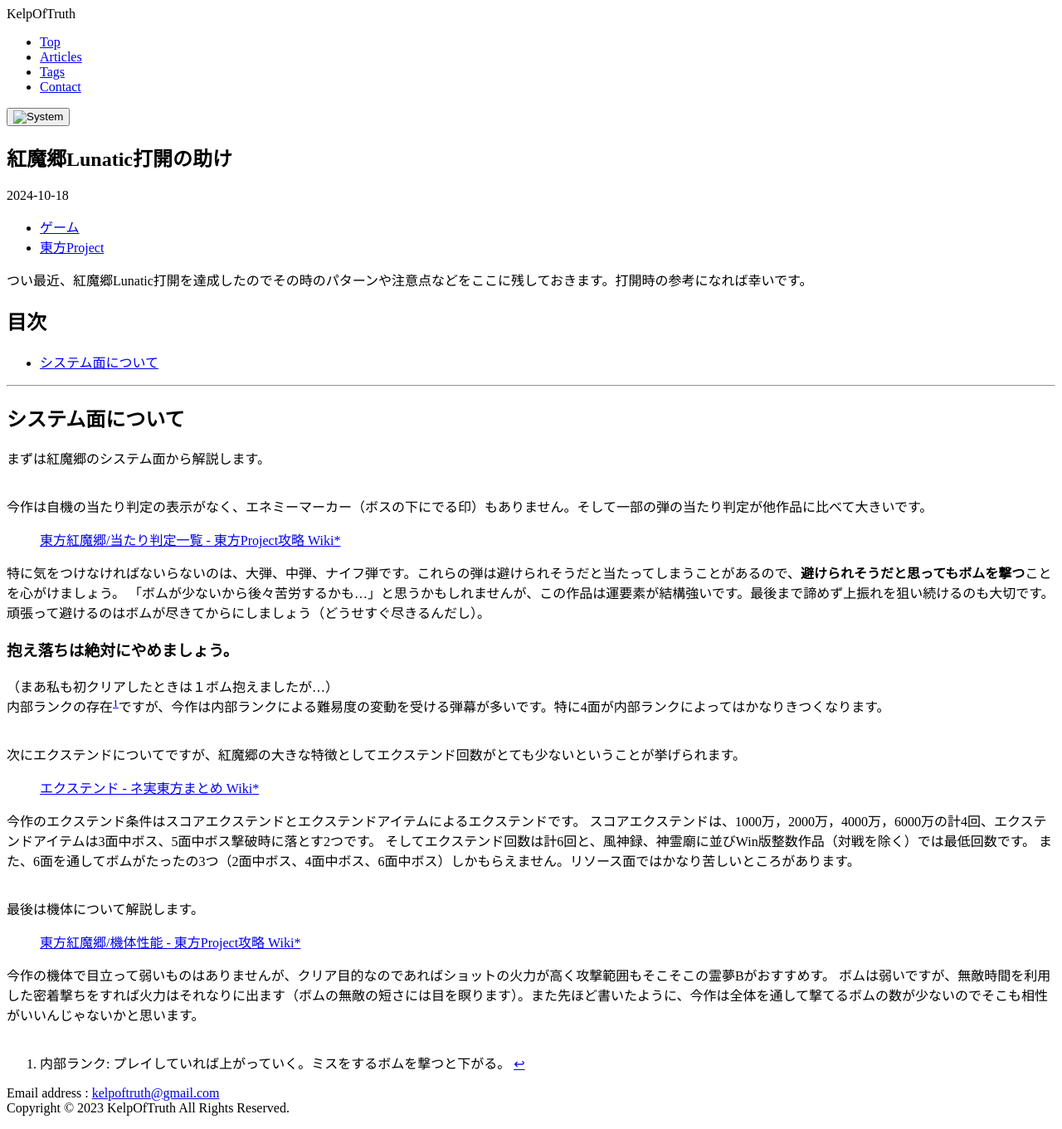
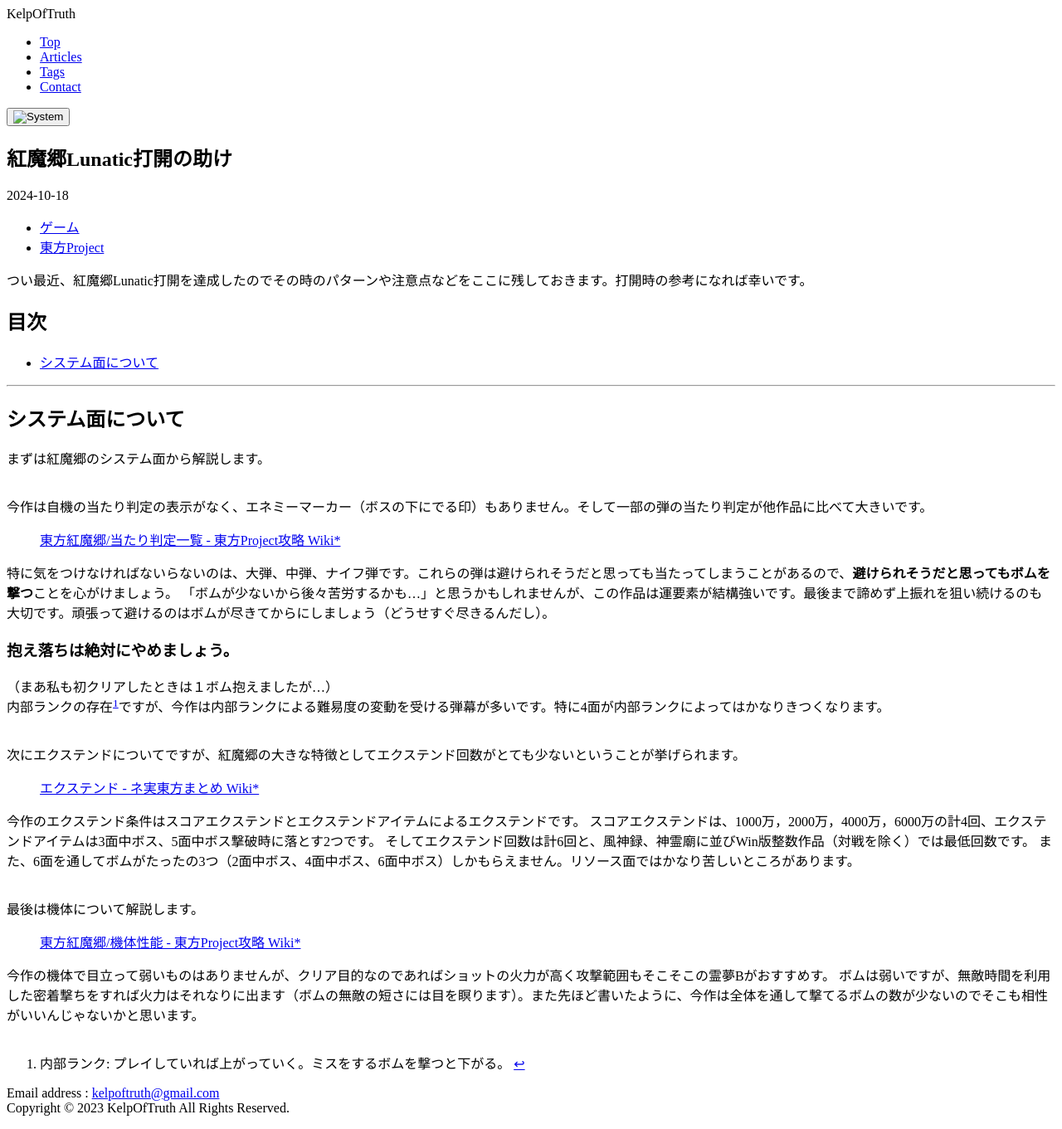
Before and after one commit to kelp-of-truth/articles, a Jekyll site: the page built from _posts/2024-10-18-tEoSD.md, in a window 1280 px wide. Shown: the whole page at 83% size. Built offline with Jekyll 4.4.1, drawn with Linux system fonts in a browser that asks for light colours; nearby versions of some CDN libraries; our own code applies the rules of GitHub Pages for plain Markdown files.

Commit message:
Update 2024-10-18-tEoSD.md

```diff
--- a/_posts/2024-10-18-tEoSD.md
+++ b/_posts/2024-10-18-tEoSD.md
@@ -20,7 +20,7 @@ date: 2024/10/18
 
 > [東方紅魔郷/当たり判定一覧 - 東方Project攻略 Wiki*](https://wikiwiki.jp/thk/%E7%B4%85/%E5%88%A4%E5%AE%9A)
 
-特に気をつけなければないらないのは、大弾、中弾、ナイフ弾です。これらの弾は避けられそうだと当たってしまうことがあるので、**避けられそうだと思ってもボムを撃つ**ことを心がけましょう。
+特に気をつけなければないらないのは、大弾、中弾、ナイフ弾です。これらの弾は避けられそうだと思っても当たってしまうことがあるので、**避けられそうだと思ってもボムを撃つ**ことを心がけましょう。
 「ボムが少ないから後々苦労するかも...」と思うかもしれませんが、この作品は運要素が結構強いです。最後まで諦めず上振れを狙い続けるのも大切です。頑張って避けるのはボムが尽きてからにしましょう（どうせすぐ尽きるんだし）。
 ### 抱え落ちは絶対にやめましょう。
 （まあ私も初クリアしたときは１ボム抱えましたが...）<br>
```
